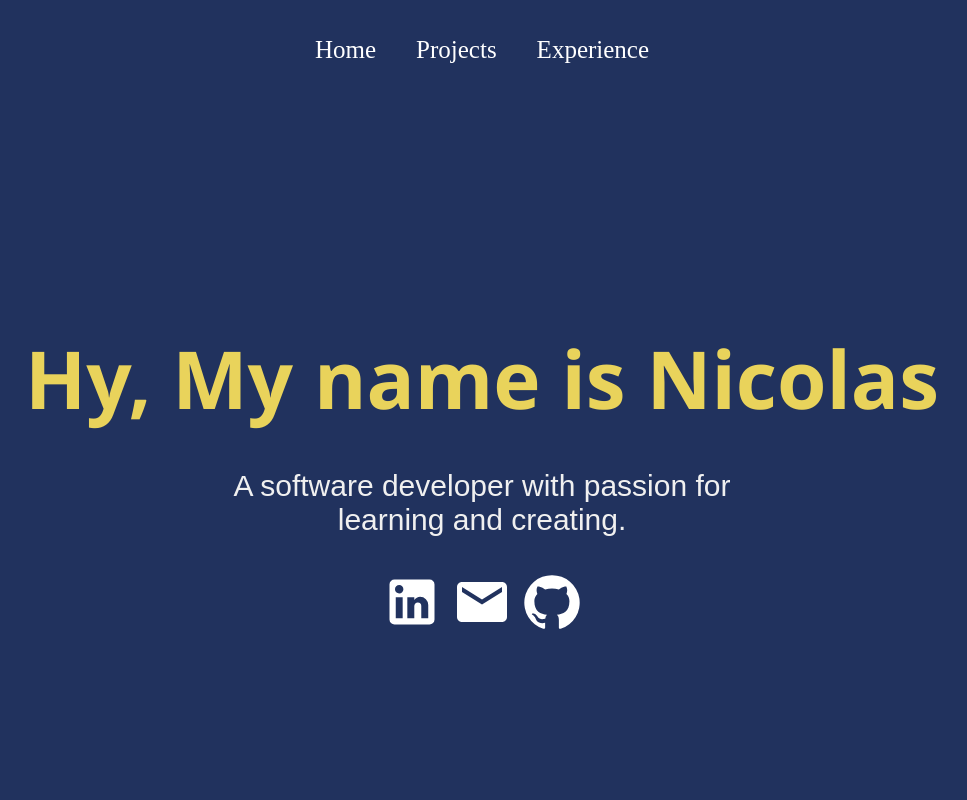
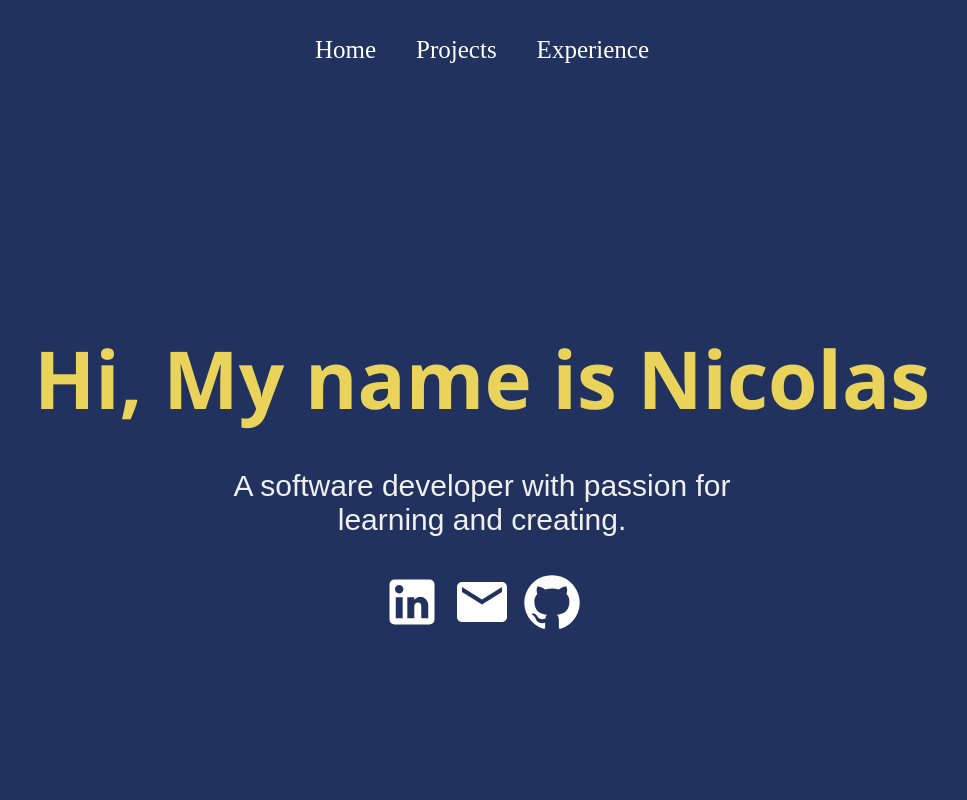
Before and after one commit to NicolasBuecher/nicolasbuecher.github.io, a React (Create React App) app: page / in a window 1280 px wide. Shown: the top 800 px of the page, without its empty margins (158-1125 px from the left). Built offline with nearby package versions, Linux system fonts and the light colour scheme.

Commit message:
test: Add Home unit test

```diff
--- a/src/pages/Home/Home.tsx
+++ b/src/pages/Home/Home.tsx
@@ -8,7 +8,7 @@ function Home(): ReactElement {
   return (
     <div className="home" data-testid="home">
       <div className="about">
-        <h2>Hy, My name is Nicolas</h2>
+        <h2>Hi, My name is Nicolas</h2>
         <div className="prompt">
           <p>
             A software developer with passion for learning and creating.
```
Also changed, not shown: 1 other file (tests, documents, lock files or other folders).
